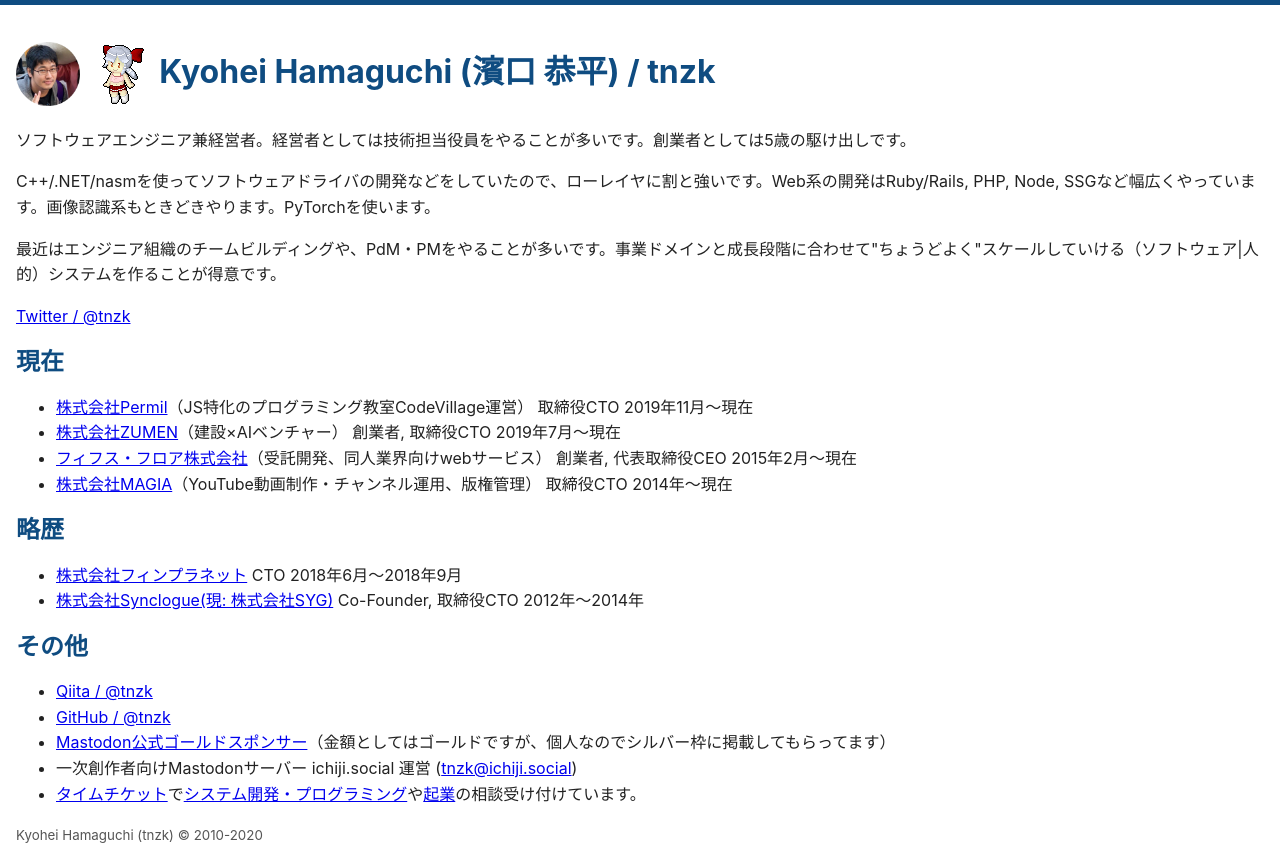
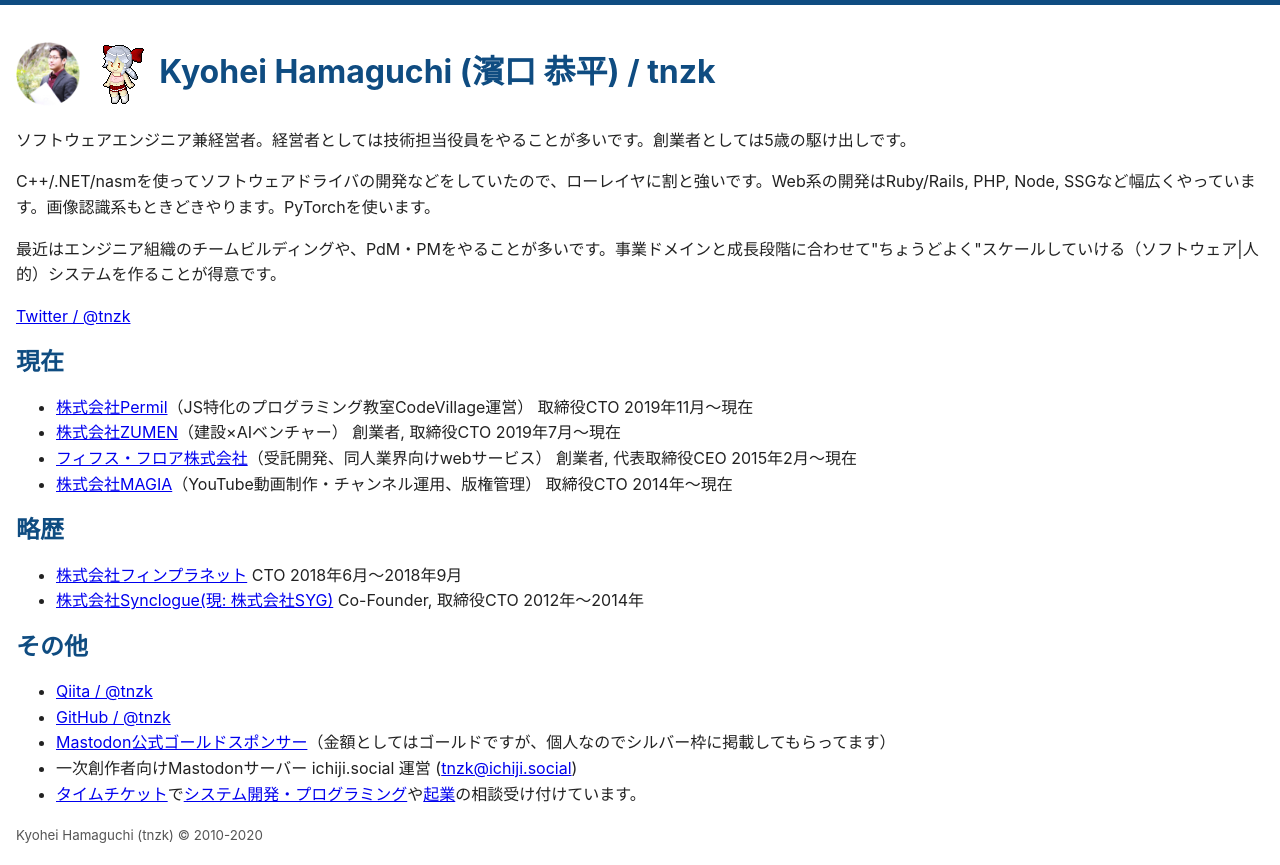
Before and after one commit to tnzk/tnzkorg, a plain HTML site: page index.html in a window 1280 px wide. Drawn offline with Linux system fonts and the light colour scheme.

Commit message:
Update some icons

```diff
--- a/index.html
+++ b/index.html
@@ -53,7 +53,7 @@
   </head>
   <body>
     <h1>
-      <img src="/images/tnzkreal.png" alt="photo" width="64">
+      <img src="/images/tnzkreal01.png" alt="photo" width="64">
       <img src="/images/tnzk.png" alt="avatar" width="64">
       Kyohei Hamaguchi (濱口 恭平) / tnzk
     </h1>
```
Also changed, not shown: android-chrome-192x192.png, android-chrome-512x512.png, apple-touch-icon.png, favicon-16x16.png, favicon-32x32.png, favicon.ico, images/tnzkreal01.png (added).
